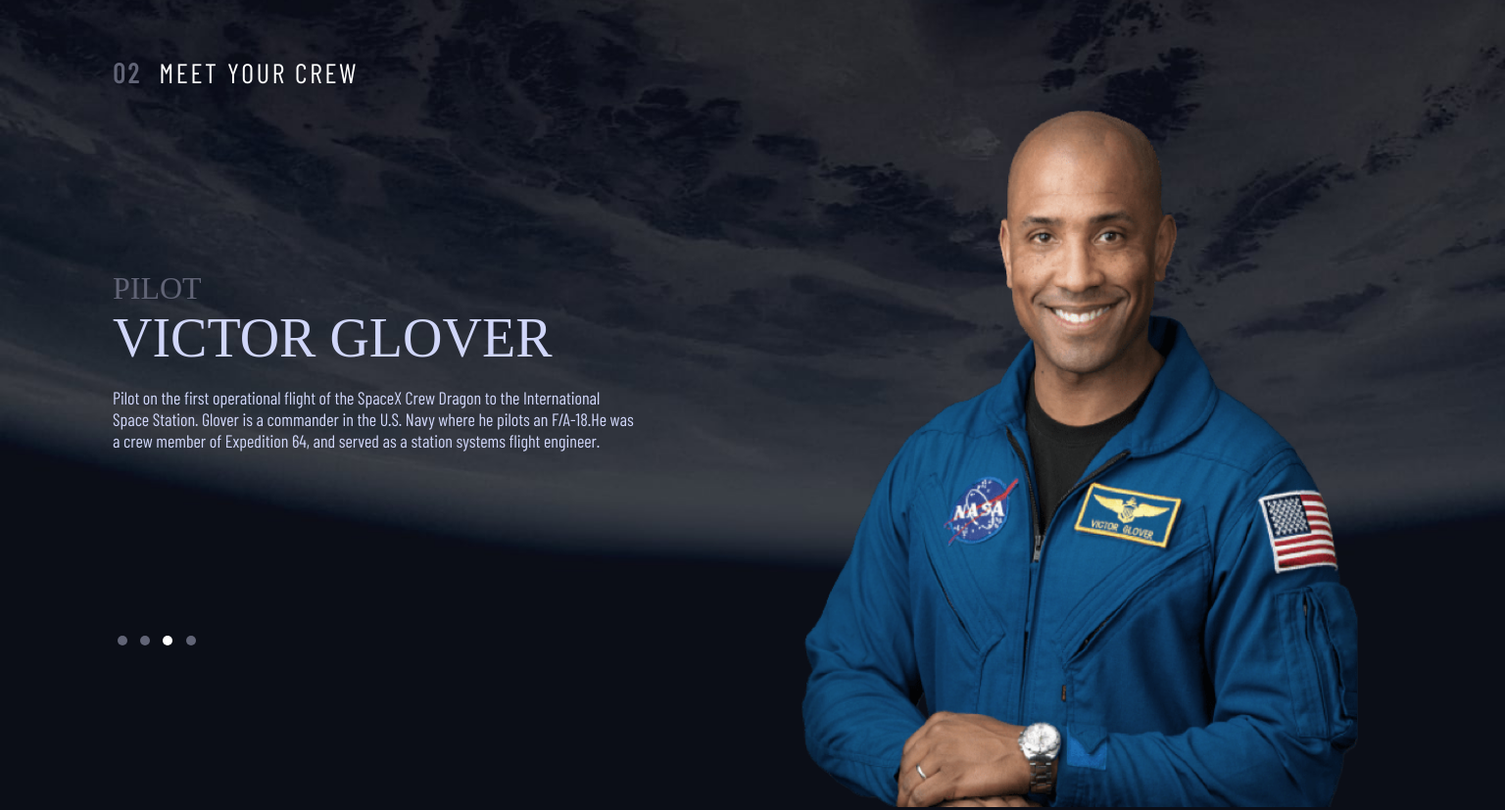
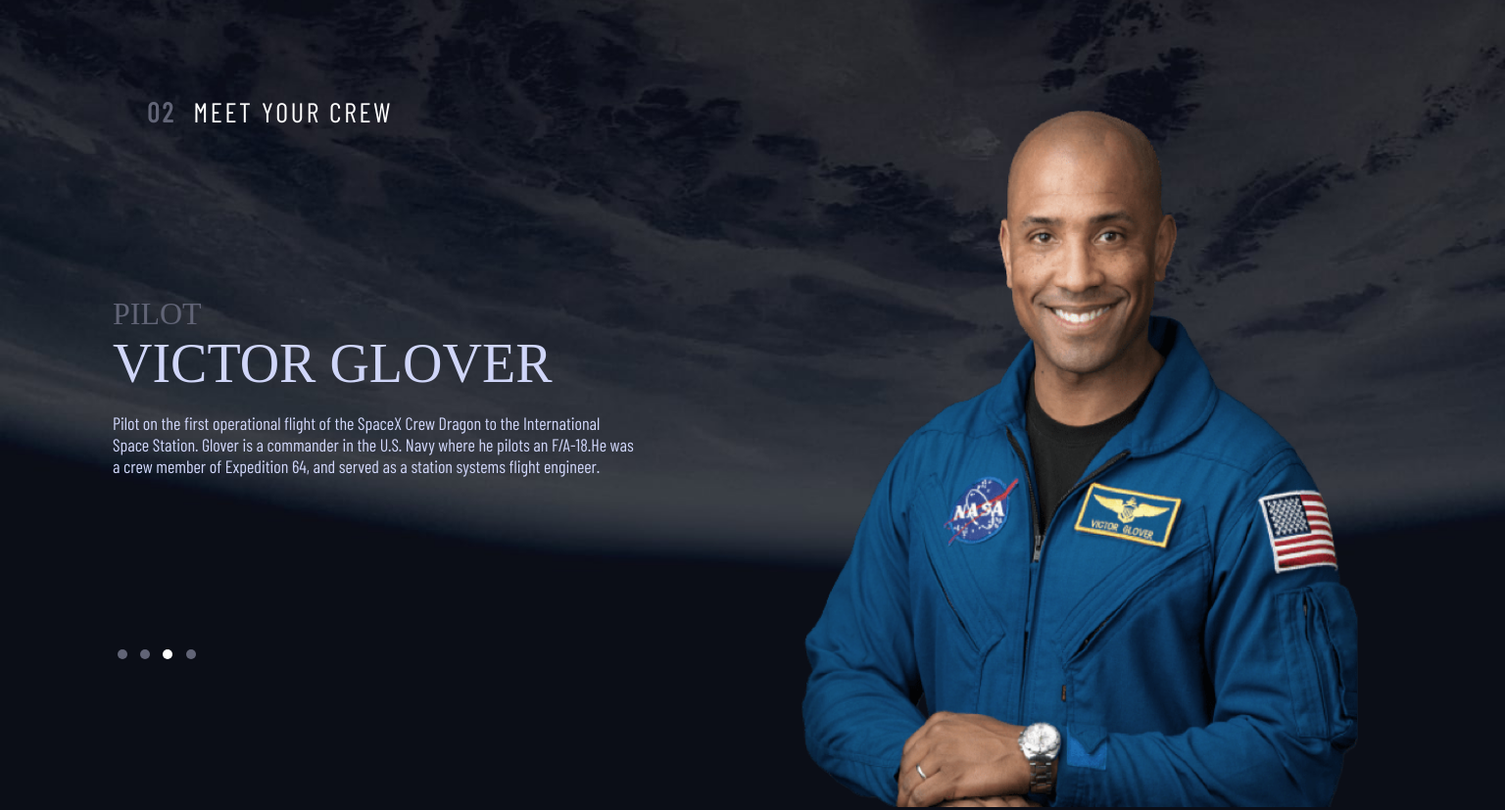
Before and after one commit to Seagate27/SpaceExplorationWebsite, a plain HTML site: page starter-code/crew-pilot.html in a window 1536 px wide. Shown: the part 99-926 px from the top of the page at 98% size. Drawn offline with nearby package versions, Linux system fonts and the light colour scheme; a web font is replaced by a local one.

Commit message:
Adjust Laptop View

```diff
--- a/starter-code/crew.css
+++ b/starter-code/crew.css
@@ -305,11 +305,11 @@ main ul li a {
         text-align: left;
     }
     .title-container{
-        margin: 0 0 0 115px;
+        margin: 20px 0 0 150px;
     }
     .title {
         font-size: 28px;
-        margin: 60px 0 0;
+        margin: 80px 0 0;
     }
     .content-container{
         margin: 0 0 0 115px;
--- a/starter-code/destination.css
+++ b/starter-code/destination.css
@@ -260,11 +260,12 @@ main ul li a {
 
     main .first-div {
         width: 100%;
-        margin: 20px 0 0 150px;
+        margin: 20px 0 0 130px;
     }
 
     .title {
         font-size: 28px;
+        margin: 80px 0 0 0;
     }
 
     main .second-div {
--- a/starter-code/technology.css
+++ b/starter-code/technology.css
@@ -259,7 +259,7 @@ main ul li {
     .title {
         font-size: 28px;
         text-align: left;
-        margin: 76px 0 0 166px;
+        margin: 20px 0 0 150px;
     }
     .dots-container{
         margin-top: 137px;
```
